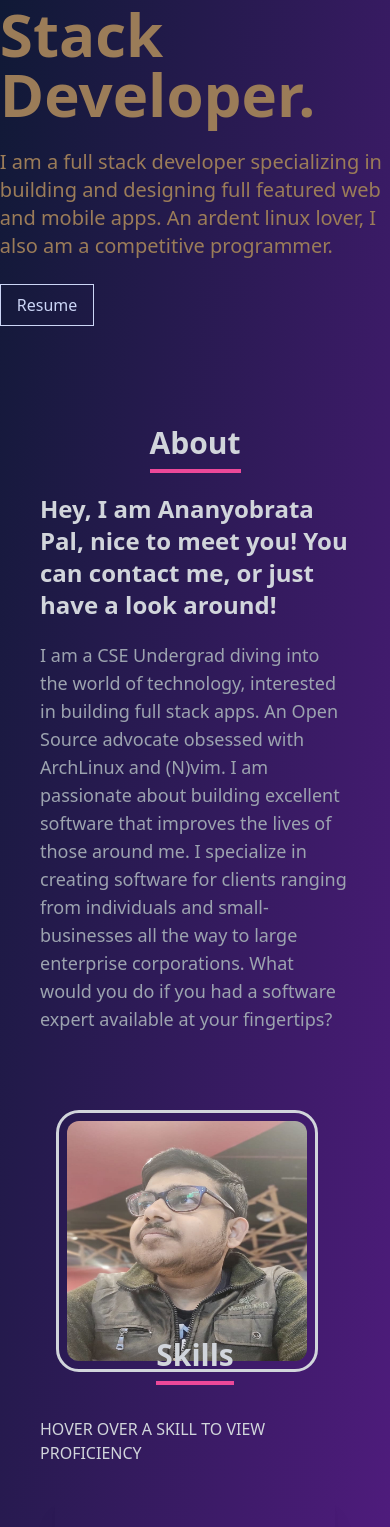
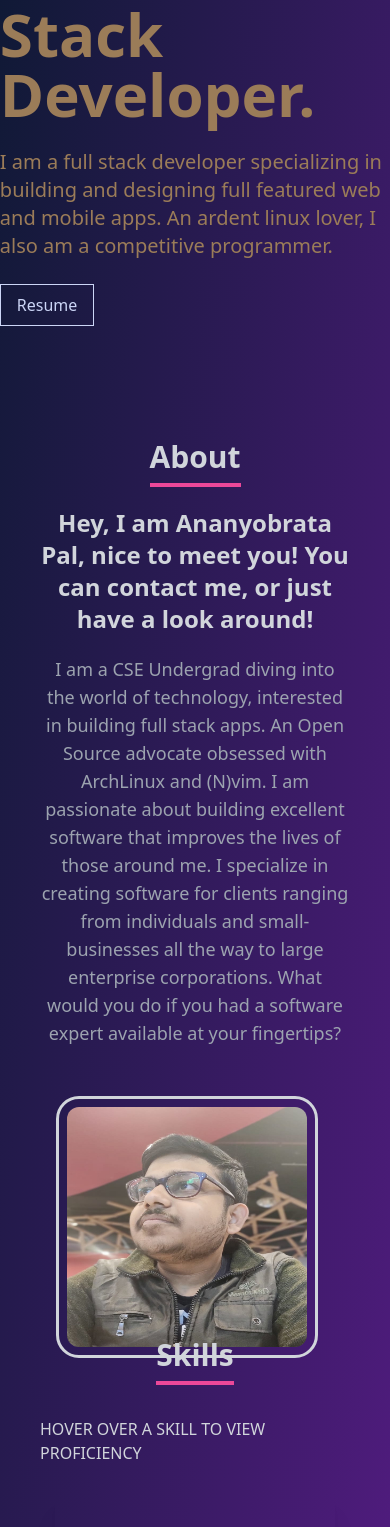
Before and after one commit to ananyo141/Portfolio, a React (Create React App) app: page / in a window 390 px wide. Shown: the part 381-1908 px from the top of the page. Built offline with nearby package versions, Linux system fonts and the light colour scheme; the HTML template or start-up script is replaced by a standard one.

Commit message:
make about responsive in under md viewport

```diff
--- a/src/components/About.jsx
+++ b/src/components/About.jsx
@@ -5,9 +5,9 @@
   return (
     <div
       name="About"
-      className="flex flex-col sm:flex-row-reverse h-screen text-gray-300 gap-10 items-center justify-center"
+      className="flex flex-col md:flex-row-reverse h-screen text-gray-300 gap-10 items-center justify-center"
     >
-      <div className="flex flex-col gap-5 items-center sm:items-end md:max-w-lg lg:max-w-xl sm:text-right">
+      <div className="flex flex-col gap-5 items-center md:items-end md:max-w-lg lg:max-w-xl text-center md:text-right">
         <h3 className="text-3xl font-bold border-b-4 pb-2 border-pink-500">
           About
         </h3>
@@ -28,7 +28,7 @@
       </div>
       <img
         src={facePhoto}
-        className="w-60 h-60 rounded-xl block mt-12 mr-4 outline outline-offset-8"
+        className="w-60 h-60 rounded-xl block mt-5 md:mt-12 mr-4 outline outline-offset-8"
         alt="Image of Me"
       />
     </div>
```
